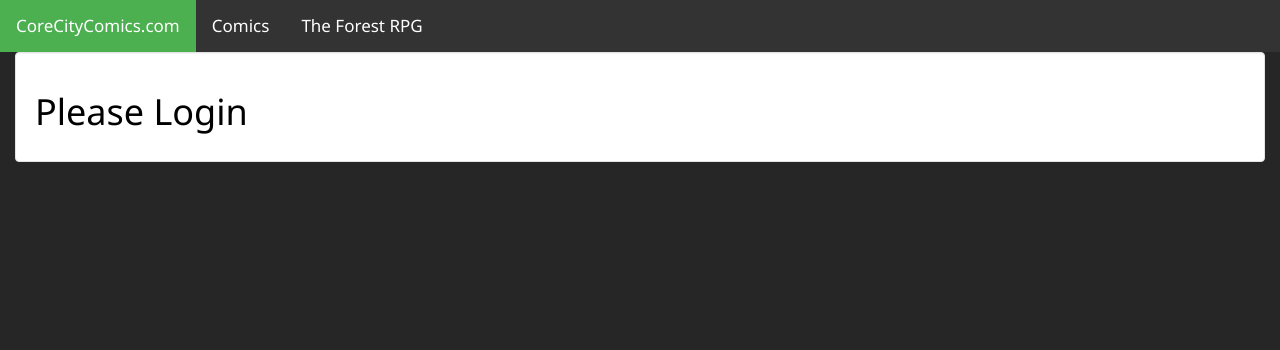
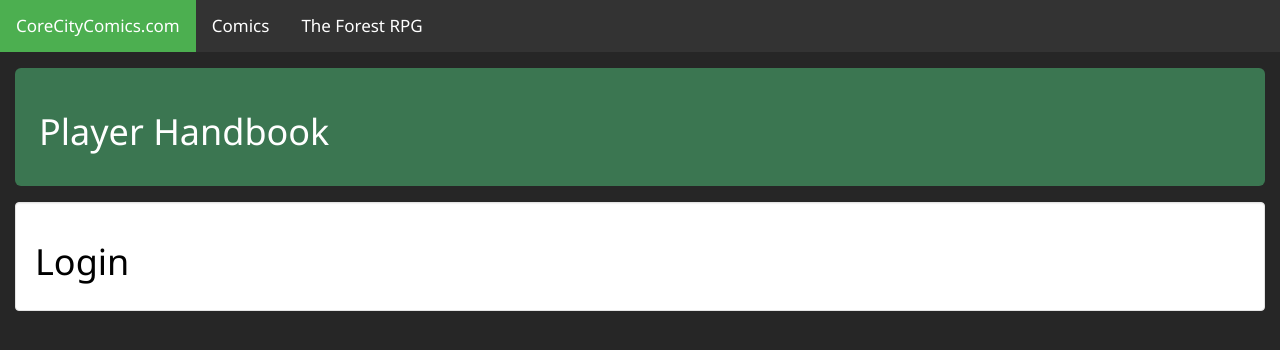
Before and after one commit to EndArixx/Projects, a Django app: page /RPG/ in a window 1280 px wide. Shown: the top 350 px of the page. Run offline with Django 3.2, Linux system fonts and the light colour scheme; some libraries are stand-ins or nearby versions.

Commit message:
login
added some login stuff

```diff
--- a/Table Top RPG Stat Website/Core/stats/templates/stats/indexnolog.html
+++ b/Table Top RPG Stat Website/Core/stats/templates/stats/indexnolog.html
@@ -5,8 +5,11 @@
 {% block content %}
 
     <div class="container-fluid">
+	<div class="well-lg">
+		<h1 class="active"> <a href="{% url 'PlayerHandbook' %}">Player Handbook</a></h1>
+	</div>
 	<div class="well">
-        <h1><p><a href="{% url 'login' %}">Please Login</a></p></h1>
+        <h1><p><a href="{% url 'login' %}">Login</a></p></h1>
     </div>
 	</div>
 {% endblock %}
```
Also changed, not shown: Table Top RPG Stat Website/Core/stats/templates/stats/index.html (+9 -3 lines).
